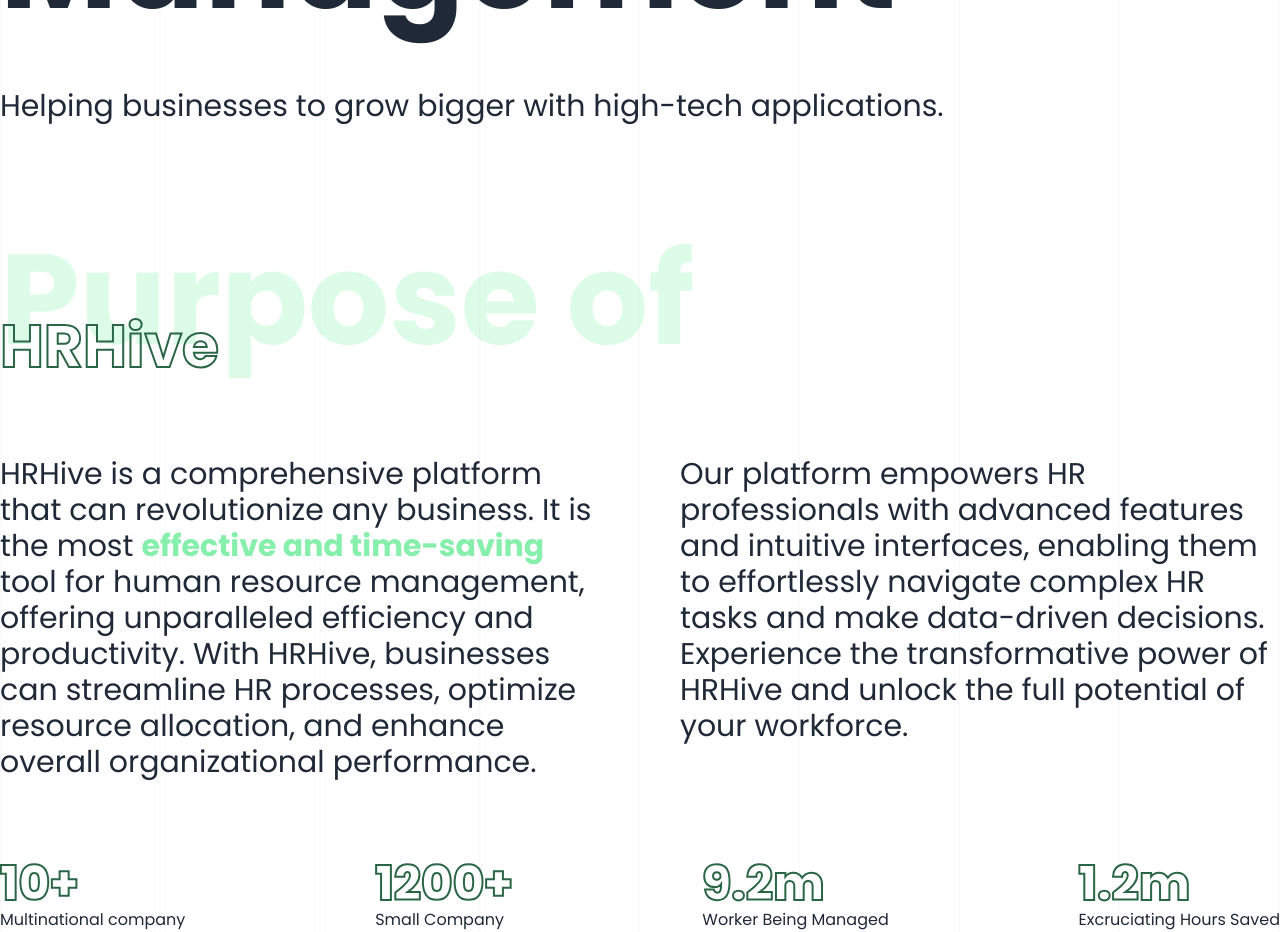
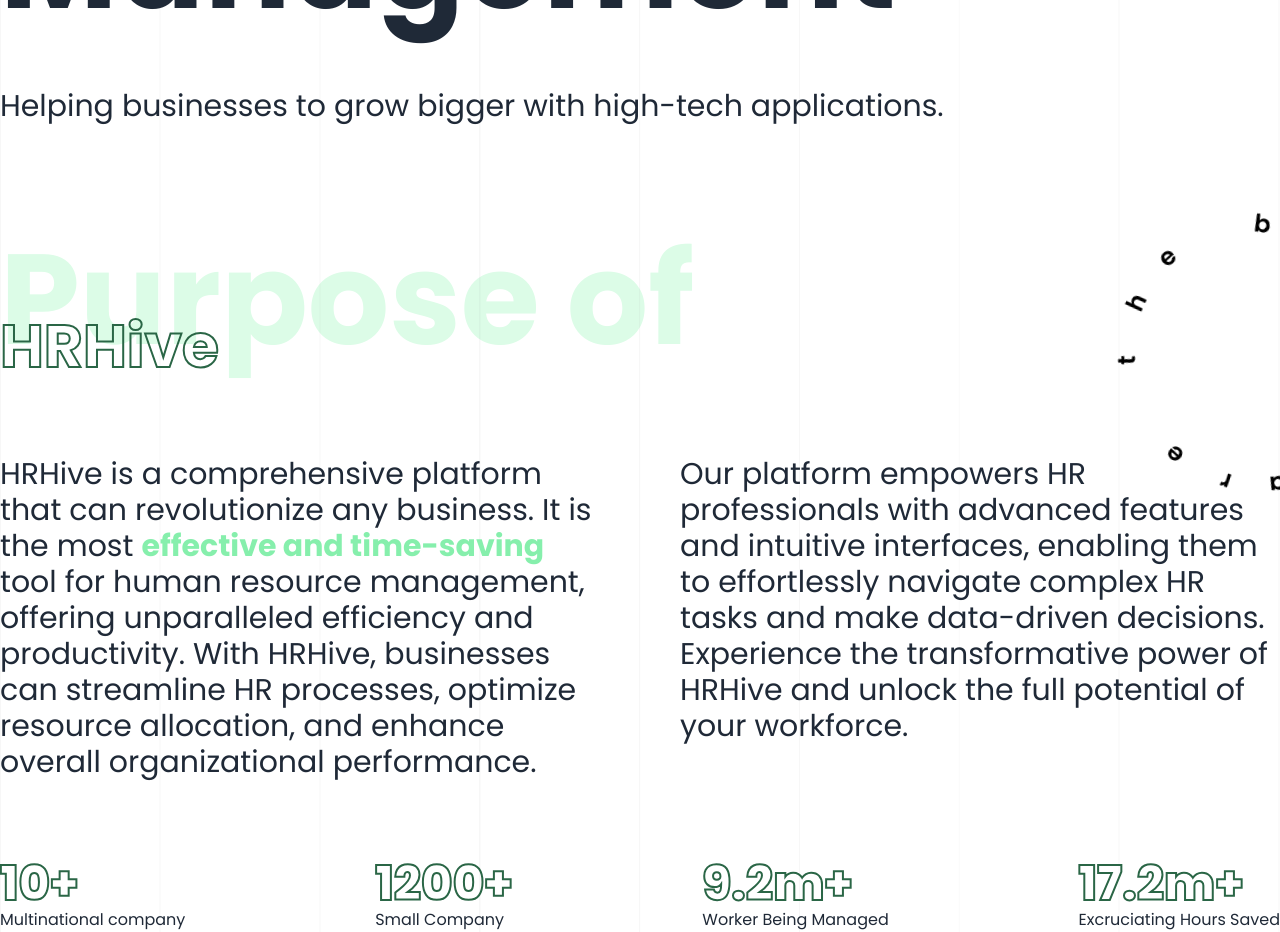
Before and after one commit to nasimrifat101/HRHive-Client, a React (Vite) app: page / in a window 1280 px wide. Shown: the part 820-1752 px from the top of the page. Built offline with nearby package versions, Linux system fonts and the light colour scheme.

Commit message:
purpose section complete

```diff
--- a/src/home/homeponents/Vision.tsx
+++ b/src/home/homeponents/Vision.tsx
@@ -1,4 +1,5 @@
 import { useEffect } from 'react';
+import weBest from '../../assets/weBest.svg'
 
 const Vision = () => {
   useEffect(() => {
@@ -22,7 +23,7 @@
   }, []);
 
   return (
-    <div className="min-h-screen relative pt-28">
+    <div className="min-h-screen relative pt-28 overflow-hidden">
       <div className="max-w-screen-2xl mx-auto">
         <p className="text-9xl font-bold text-green-100 -z-10 absolute">
           Purpose of
@@ -56,15 +57,18 @@
             <p>Small Company</p>
           </div>
           <div>
-            <p className='text-5xl font-extrabold hover-stroke'>9.2m</p>
+            <p className='text-5xl font-extrabold hover-stroke'>9.2m+</p>
             <p>Worker Being Managed</p>
           </div>
           <div>
-            <p className='text-5xl font-extrabold hover-stroke'>1.2m</p>
+            <p className='text-5xl font-extrabold hover-stroke'>17.2m+</p>
             <p>Excruciating Hours Saved</p>
           </div>
 
         </div>
+      </div>
+      <div className='absolute top-20 -right-32 animate-spin-slow'>
+        <img src={weBest} alt="text-circle" className='w-[300px]'/>
       </div>
     </div>
   );
```
Also changed, not shown: src/assets/weBest.svg (added).
